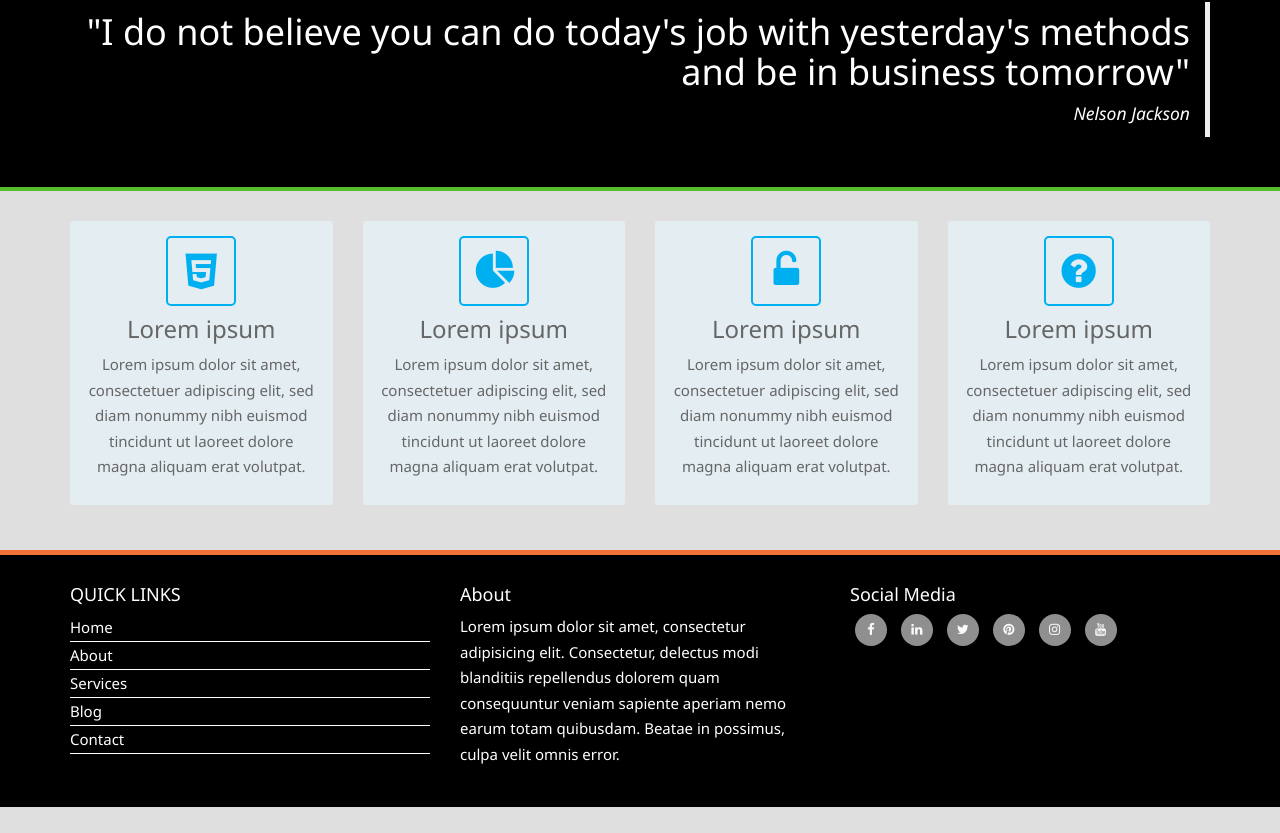
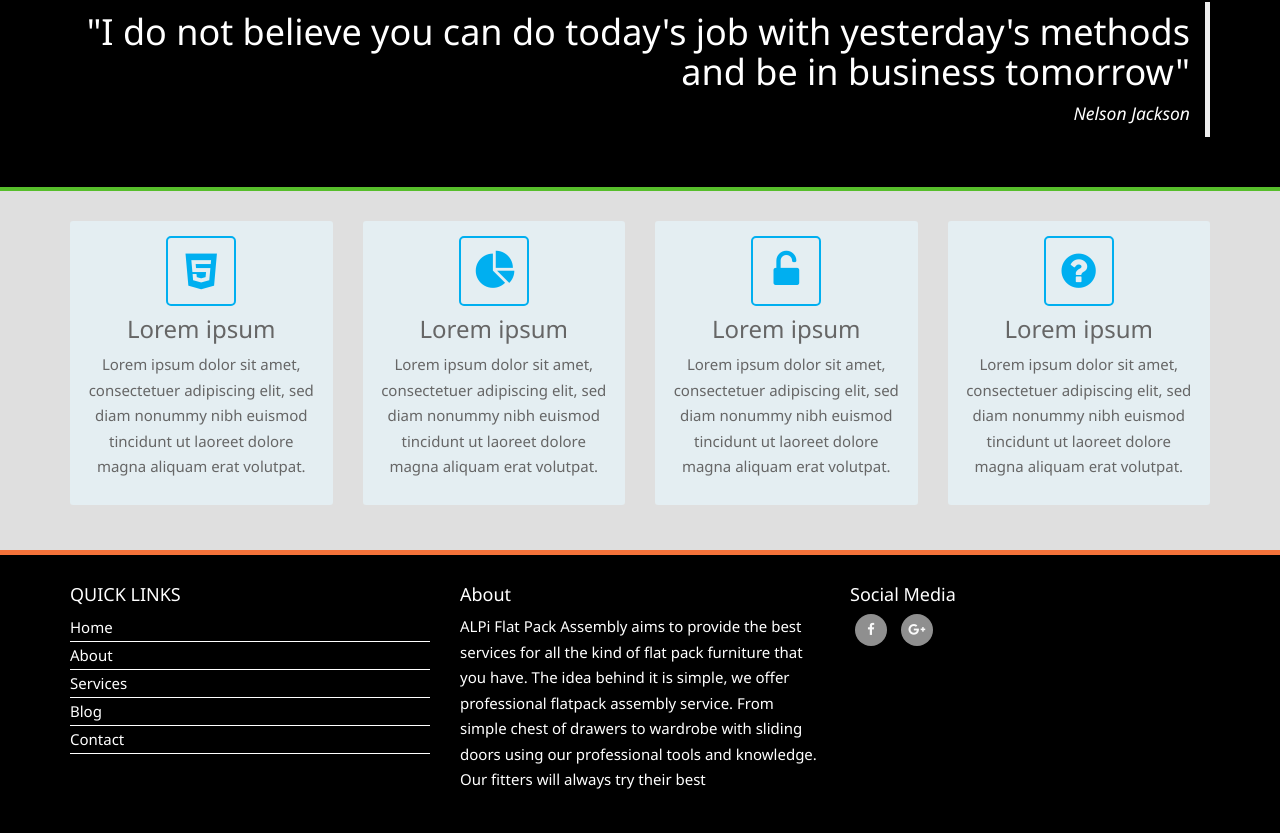
Before and after one commit to aleksandriprifti/alpiproject, a plain HTML site: page about.html in a window 1280 px wide. Shown: the part 1594-2427 px from the top of the page. Before the commit the page ends 2401 px from the top, so only its background shows below. Drawn offline with Linux system fonts and the light colour scheme.

Commit message:
Additional changes

```diff
--- a/about.html
+++ b/about.html
@@ -287,19 +287,20 @@
                 </div>
                 <div class="col-md-4">
                     <h4>About</h4>
-                    <p>Lorem ipsum dolor sit amet, consectetur adipisicing elit. Consectetur, delectus modi blanditiis repellendus dolorem quam consequuntur veniam sapiente aperiam nemo earum totam quibusdam. Beatae in possimus, culpa velit omnis error.</p>
+                    <p>ALPi Flat Pack Assembly aims to provide the best services for all the kind of flat pack furniture that you have. The idea behind it is simple, we offer professional flatpack assembly service. From simple chest of drawers to wardrobe with sliding doors using our professional tools and knowledge. Our fitters will always try their best</p>
                 </div>
                 <div class="col-md-4">
                     <h4>Social Media</h4>
                     <ul class="list-inline social-links">
                         <li><a href="https://www.facebook.com/aleksander.prifti.7" target="_blank"><i class="fa fa-facebook"></i></a></li>
+                        <li><a href="https://plus.google.com/u/2/113338791487073081785" target="_blank"><i class="fa fa-google-plus"></i></a></li>
+                        <!--
                         <li><a href="https://www.linkedin.com/in/alexander-prifti-933a2b9/" target="_blank"><i class="fa fa-linkedin"></i></a></li>
-                        <li><a href="#" target="_blank"><i class="fa fa-twitter"></i></a></li>
                         <li><a href="#" target="_blank"><i class="fa fa-pinterest"></i></a></li>
                         <li><a href="#" target="_blank"><i class="fa fa-instagram"></i></a></li>
                         <li><a href="#" target="_blank"><i class="fa fa-youtube"></i></a></li>
-
-                </ul>
+                        -->
+                    </ul>
                 </div>
             </div>
         </div>
```
Also changed, not shown: blog.html (+5 -2 lines), contact.html (+5 -2 lines), index.html (+1 -1 lines), services.html (+5 -2 lines).
